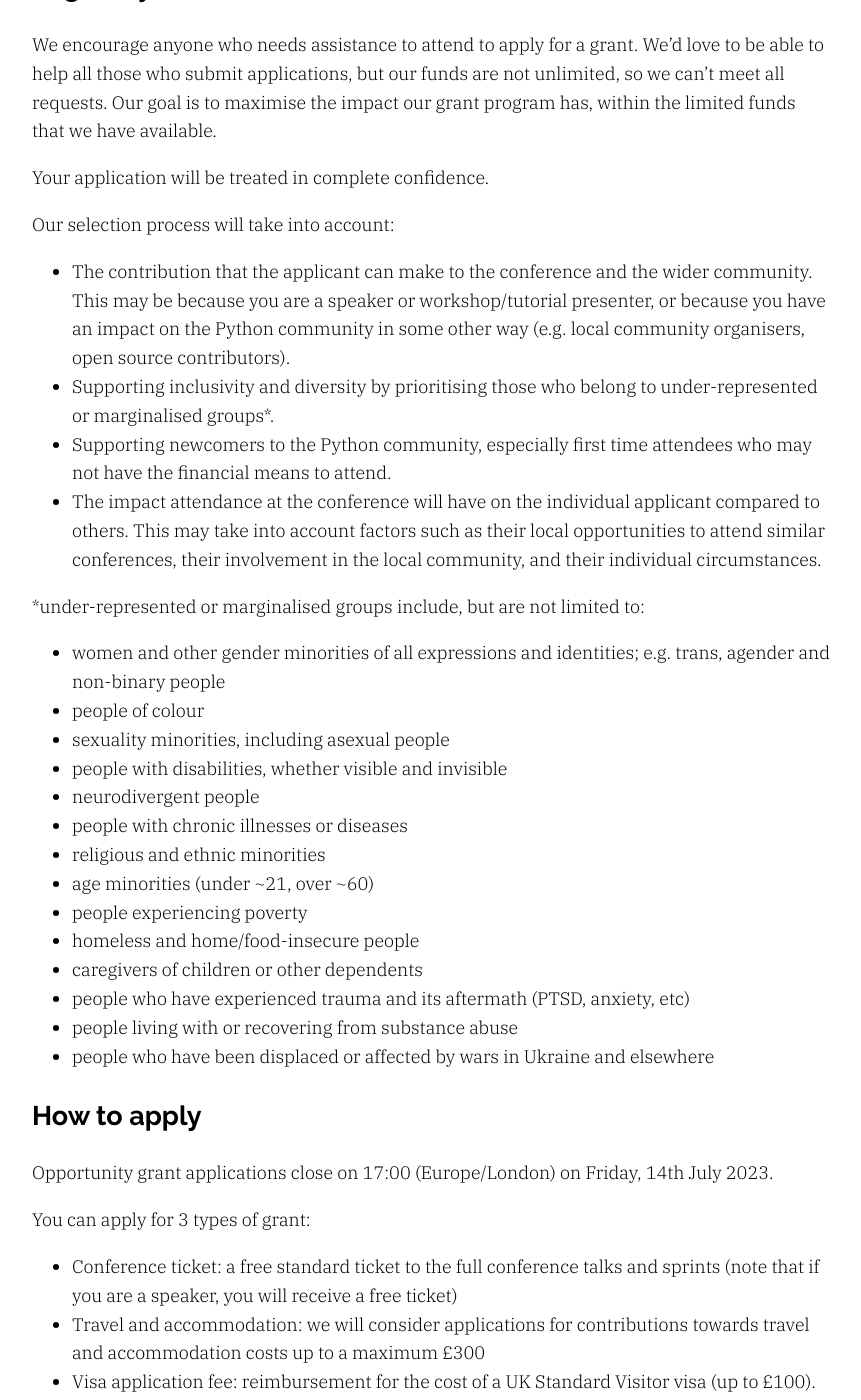
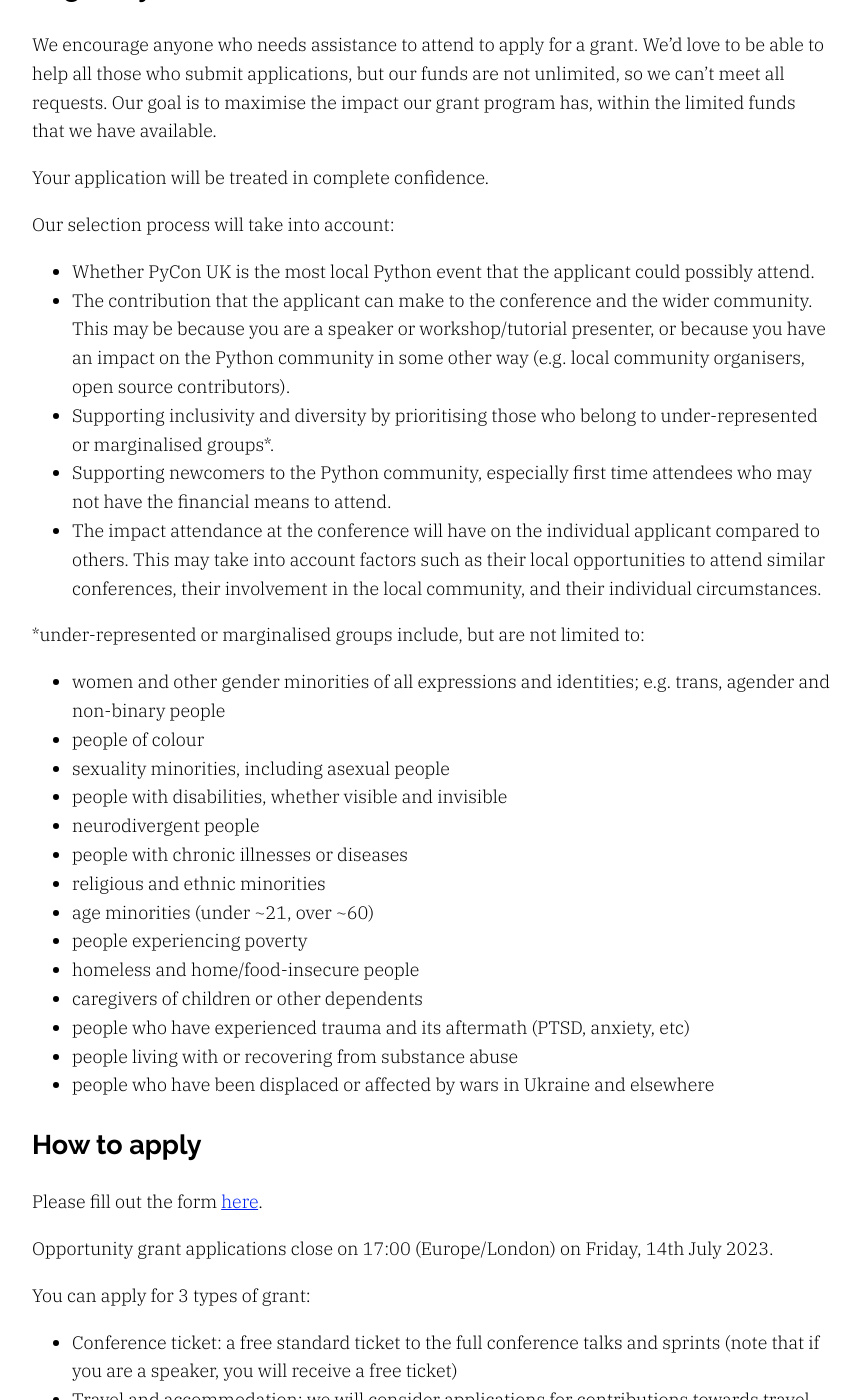
Before and after one commit to gma/2025.pyconuk.org, a Jekyll site: the page built from src/financial-assistance.md, in a window 1280 px wide and 1400 px high, scrolled down 548 px. Shown: the whole window, without its empty margins (208-1069 px from the left). Built offline with Jekyll 4.4.1, drawn with Linux system fonts in a browser that asks for light colours.

Commit message:
Updated with form link and requested changes

```diff
--- a/src/financial-assistance.md
+++ b/src/financial-assistance.md
@@ -15,6 +15,7 @@ Your application will be treated in complete confidence.
 
 Our selection process will take into account:
 
+* Whether PyCon UK is the most local Python event that the applicant could possibly attend.
 * The contribution that the applicant can make to the conference and the wider community. This may be because you are a speaker or workshop/tutorial presenter, or because you have an impact on the Python community in some other way (e.g. local community organisers, open source contributors).
 * Supporting inclusivity and diversity by prioritising those who belong to under-represented or marginalised groups*.
 * Supporting newcomers to the Python community, especially first time attendees who may not have the financial means to attend.
@@ -38,6 +39,9 @@ Our selection process will take into account:
 * people who have been displaced or affected by wars in Ukraine and elsewhere
 
 ## How to apply
+
+Please fill out the form <a href="https://forms.gle/wChsyiKJjvTvXUp78">here</a>.
+
 Opportunity grant applications close on {{ site.con_financial_assistance_deadline }} {{ site.con_year }}.
 
 You can apply for 3 types of grant:
```
